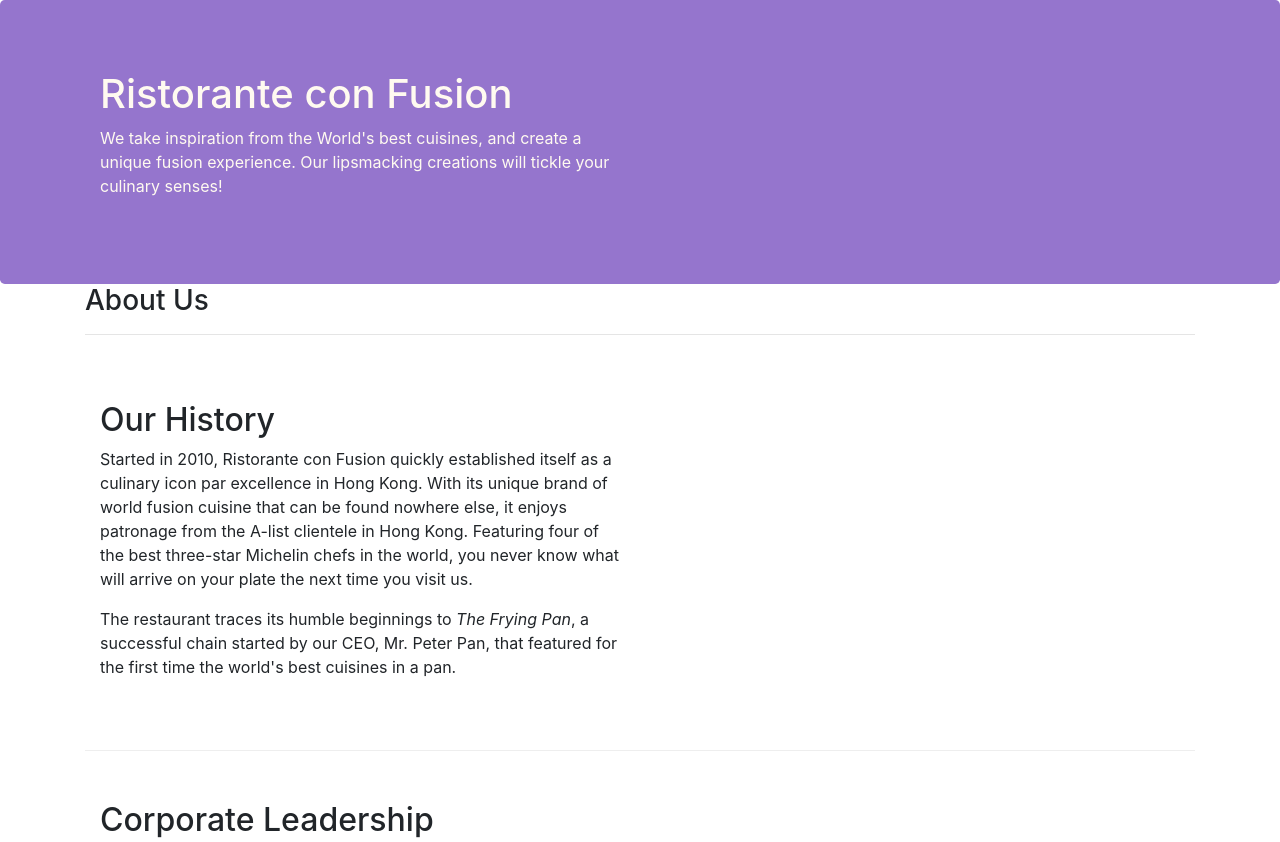
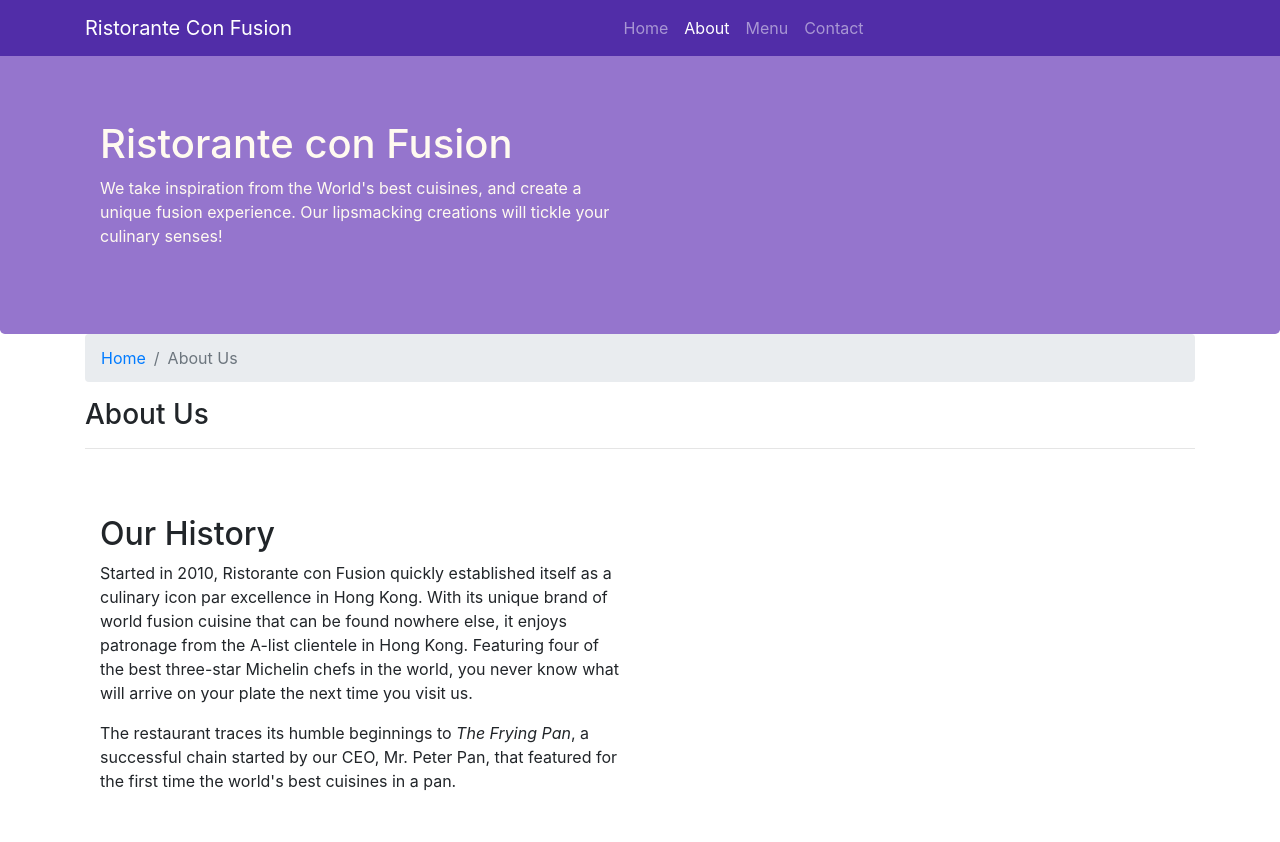
Before and after one commit to khokhriya/Bootstrap4, a website: page aboutus.html in a window 1280 px wide. Shown: the top 842 px of the page. Drawn offline with nearby package versions, Linux system fonts and the light colour scheme.

Commit message:
Navbar and Breadcrumbs

```diff
--- a/aboutus.html
+++ b/aboutus.html
@@ -16,6 +16,20 @@
 </head>
 
 <body>
+    <nav class="navbar navbar-dark navbar-expand-sm  fixed-top">
+        <div class="container">
+            <button class="navbar-toggler" type="button" data-toggle="collapse" data-target="#Navbar">
+                <span class="navbar-toggler-icon"></span>
+            </button>
+           <a class="navbar-brand mr-auto" href="#">Ristorante Con Fusion</a>
+                <ul class="navbar-nav mr-auto">
+                    <li class="nav-item "><a class="nav-link" href="./index.html">Home</a></li>
+                    <li class="nav-item active"><a class="nav-link" href="#">About</a></li>
+                    <li class="nav-item"><a class="nav-link" href="#">Menu</a></li>
+                    <li class="nav-item"><a class="nav-link" href="#">Contact</a></li>
+                </ul>
+        </div>
+    </nav>
 
     <header class="jumbotron">
         <div class="container">
@@ -33,6 +47,10 @@
     <div class="container">
         <div class="row">
             <div class="col-12">
+                <ol class="col-12 breadcrumb">
+                    <li class="breadcrumb-item"><a href="./index">Home</a></li>
+                    <li class="breadcrumb-item active">About Us</li>
+                </ol>
                <h3>About Us</h3>
                <hr>
             </div>
@@ -71,7 +89,7 @@
                 <div class="col-4 offset-1 col-sm-2">
                     <h5>Links</h5>
                     <ul class="list-unstyled">
-                        <li><a href="#">Home</a></li>
+                        <li><a href=",/index.html">Home</a></li>
                         <li><a href="#">About</a></li>
                         <li><a href="#">Menu</a></li>
                         <li><a href="#">Contact</a></li>
--- a/css/styles.css
+++ b/css/styles.css
@@ -27,3 +27,11 @@ address{
     margin:0px;
     color:#0f0f0f;
 }
+body{
+    padding:50px 0px 0px 0px;
+    z-index:0;
+}
+
+.navbar-dark {
+     background-color: #512DA8;
+}
```
Also changed, not shown: index.html (+16 -1 lines).
